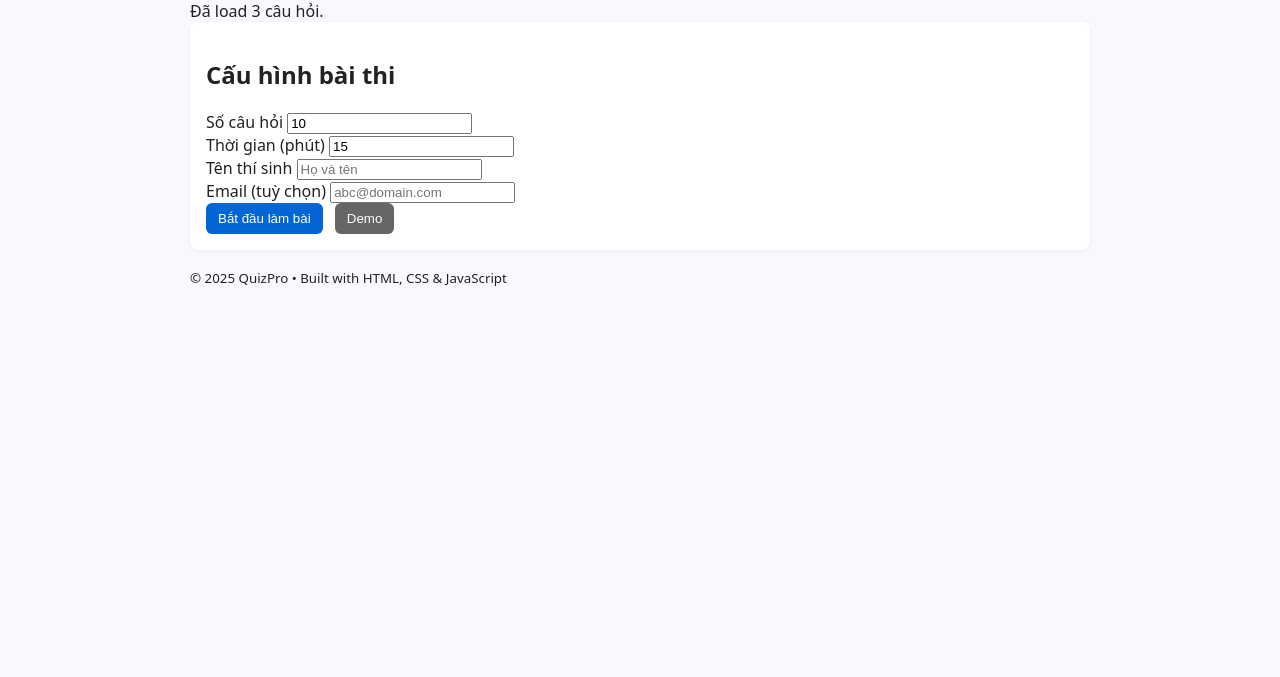
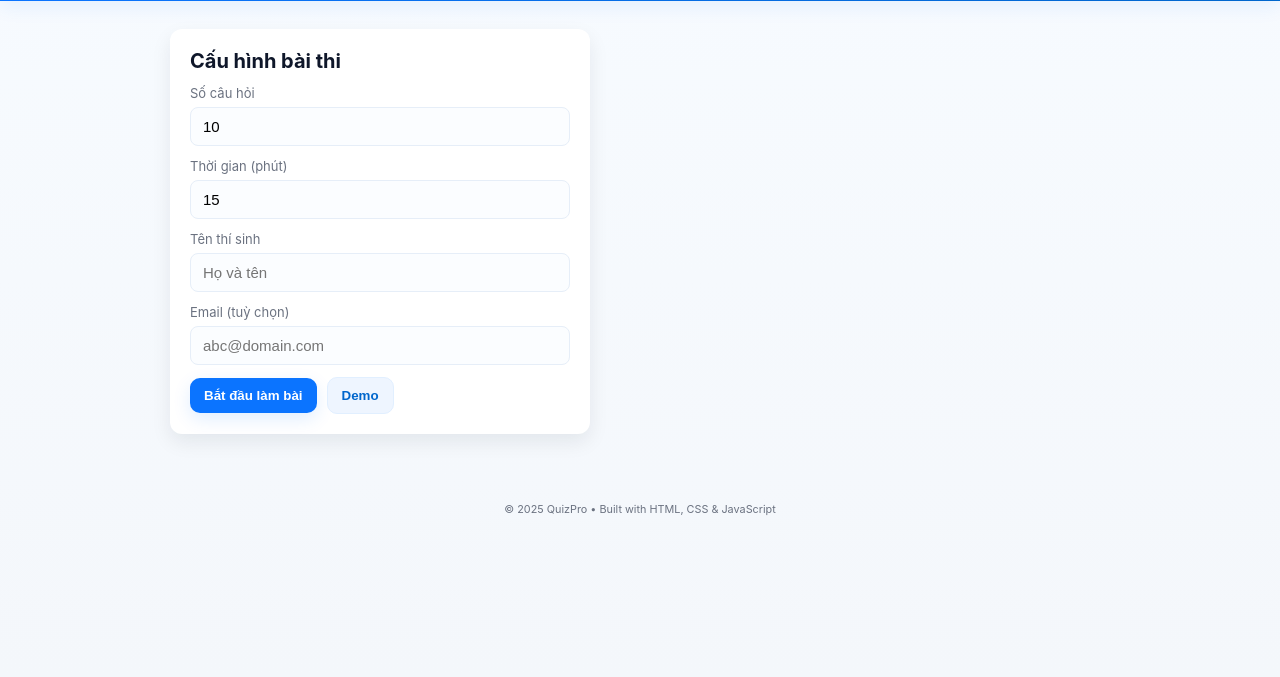
Before and after one commit to dangvannghia204/quiz-site, a plain HTML site: page index.html in a window 1280 px wide. Shown: the part 123-800 px from the top of the page. Drawn offline with Linux system fonts and the light colour scheme.

Commit message:
Update styles.css

```diff
--- a/styles.css
+++ b/styles.css
@@ -1,18 +1,112 @@
-:root {
-  --bg: #f7f9fc;
-  --card: #fff;
-  --accent: #0366d6;
+/* styles.css - modern, clean UI */
+:root{
+  --bg: #f4f7fb;
+  --card: #ffffff;
+  --muted: #6b7280;
+  --accent: #0b74ff;
+  --accent-2: #0066cc;
+  --success: #16a34a;
+  --radius: 12px;
+  --shadow: 0 8px 20px rgba(17,24,39,0.08);
+  --max-width: 980px;
+  --gap: 16px;
+  --container-padding: 20px;
 }
-body { font-family: system-ui, Arial; background: var(--bg); margin:0; padding:20px; color:#222; }
-.container { max-width:900px; margin:0 auto; }
-.card { background:var(--card); padding:16px; border-radius:8px; box-shadow:0 1px 4px rgba(0,0,0,0.06); margin-bottom:16px; }
-.hidden { display:none; }
-header h1 { margin:0 0 8px 0; font-size:36px; }
-#questionArea { margin-top:12px; }
-.question { margin-bottom:12px; }
-.options label { display:block; margin:6px 0; padding:8px; border:1px solid #eee; border-radius:6px; cursor:pointer; background:#fafafa; }
-.options input { margin-right:8px; }
-#nav { margin-top:12px; }
-button { background:var(--accent); color:white; border:none; padding:8px 12px; border-radius:6px; cursor:pointer; margin-right:8px; }
-button.secondary { background:#666; }
-#timer { font-weight:600; margin-bottom:8px; }
+
+*{box-sizing:border-box}
+html,body{height:100%}
+body{
+  margin:0;
+  font-family: Inter, ui-sans-serif, system-ui, -apple-system, "Segoe UI", Roboto, "Helvetica Neue", Arial;
+  background: linear-gradient(180deg, #f7fbff 0%, var(--bg) 100%);
+  color:#0f172a;
+  -webkit-font-smoothing:antialiased;
+  -moz-osx-font-smoothing:grayscale;
+}
+
+.container{max-width:var(--max-width);margin:0 auto;padding:var(--container-padding);}
+
+/* Header */
+.site-header{background:linear-gradient(90deg,#0b74ff 0%, #0066cc 100%); color:white; padding:20px 0; box-shadow: 0 6px 18px rgba(11,116,255,0.08);}
+.header-inner{display:flex;align-items:center;justify-content:space-between;gap:16px;}
+.brand h1{margin:0;font-size:22px;letter-spacing:-0.5px}
+.brand .accent{color:#ffe8a3;margin-left:6px}
+.tagline{margin:2px 0 0 0; font-size:13px; opacity:0.95}
+.status{font-size:14px; background: rgba(255,255,255,0.08); padding:6px 10px;border-radius:8px}
+
+/* Main content */
+.main-content{padding-top:28px;padding-bottom:28px; display:grid; grid-template-columns: 1fr; gap:var(--gap);}
+
+/* Card base */
+.card{
+  background:var(--card);
+  border-radius:var(--radius);
+  box-shadow:var(--shadow);
+  padding:20px;
+}
+
+/* Setup card */
+.control-card .card-title{margin:0 0 12px 0;font-size:20px}
+.form-row{display:flex;flex-direction:column;gap:6px;margin-bottom:12px}
+.form-row label{font-size:13px;color:var(--muted)}
+.form-row input[type="text"],
+.form-row input[type="email"],
+.form-row input[type="number"]{
+  padding:10px 12px;border-radius:8px;border:1px solid #e6eef8;background:#fbfdff;font-size:15px;
+  outline:none;transition:box-shadow .15s, border-color .15s;
+}
+.form-row input:focus{box-shadow:0 4px 14px rgba(11,116,255,0.12); border-color:var(--accent-2);}
+
+/* Buttons */
+.btn{
+  display:inline-flex;align-items:center;justify-content:center;gap:8px;
+  padding:10px 14px;border-radius:10px;border:none;cursor:pointer;font-weight:600;
+  transition:transform .08s ease,box-shadow .08s;
+}
+.btn:active{transform:translateY(1px)}
+.btn.primary{background:var(--accent);color:white;box-shadow: 0 6px 18px rgba(11,116,255,0.12)}
+.btn.secondary{background:#eef5ff;color:var(--accent-2);border:1px solid #e1efff}
+.btn.neutral{background:#f2f4f7;color:#111827;border:1px solid #e6e9ee}
+.btn.large{padding:12px 18px;font-size:16px}
+.actions{display:flex;gap:10px;align-items:center;flex-wrap:wrap;margin-top:8px}
+
+/* Quiz card */
+.quiz-card{padding:18px}
+.quiz-header{display:flex;align-items:center;justify-content:space-between;gap:12px;margin-bottom:12px}
+.progress-info{flex:1;min-width:0}
+.progress-text{font-size:14px;color:var(--muted);margin-bottom:8px}
+.progress{height:10px;background:#eef3ff;border-radius:999px;overflow:hidden}
+.progress-bar{height:100%;background:linear-gradient(90deg,var(--accent) 0%, #00a3ff 100%);transition:width .4s ease}
+
+/* Timer */
+.timer{display:flex;align-items:center;gap:8px;font-weight:700;color:#0b74ff}
+.clock{opacity:0.9;transform:translateY(2px)}
+.question-area{margin-top:10px}
+.question-area .question{margin-bottom:16px}
+.question-area p{margin:6px 0 12px 0;font-size:17px;line-height:1.45}
+.options label{
+  display:block;padding:12px;border-radius:8px;border:1px solid #e6eef8;background:#fbfdff;cursor:pointer;margin-bottom:8px;
+  transition:transform .06s ease, box-shadow .12s ease, border-color .12s ease;
+}
+.options label:hover{box-shadow:0 8px 20px rgba(11,116,255,0.06);transform:translateY(-2px);border-color:var(--accent-2)}
+.options input{margin-right:10px;transform:translateY(2px)}
+
+/* Footer of quiz */
+.quiz-footer{display:flex;align-items:center;justify-content:space-between;gap:12px;margin-top:14px}
+.score-text{font-size:20px;color:var(--success);font-weight:700}
+
+/* Result card */
+.result-card .card-title{margin-bottom:8px}
+
+/* Footer */
+.site-footer{padding:18px 0;text-align:center;color:var(--muted);font-size:13px}
+
+/* Hidden helper */
+.hidden{display:none !important}
+
+/* Responsive */
+@media(min-width:900px){
+  .main-content{grid-template-columns: 420px 1fr; align-items:start}
+  .control-card{position:sticky;top:22px;height:max-content}
+  .quiz-card{padding:24px}
+}
```
